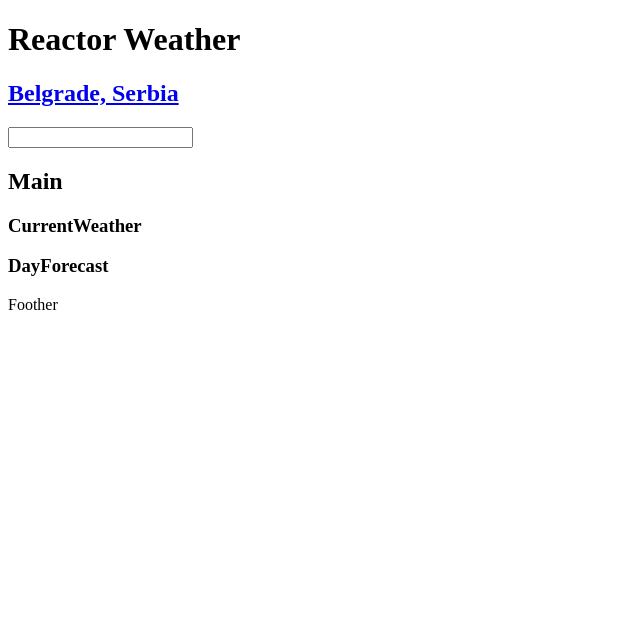
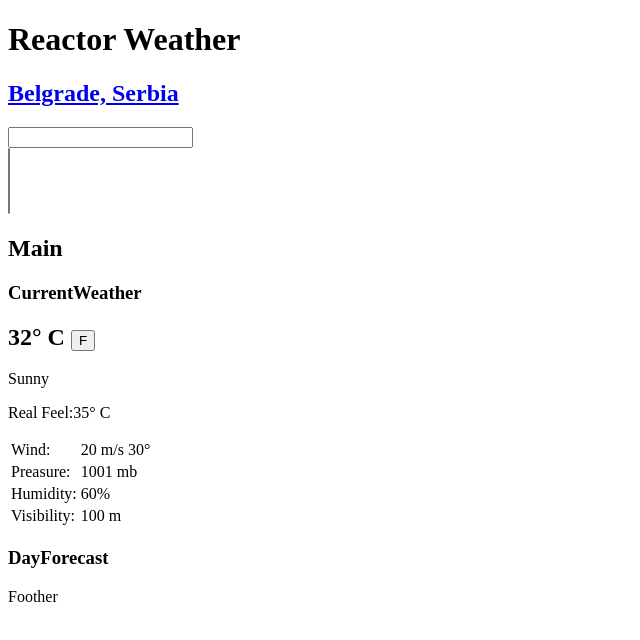
Before and after one commit to NikoTrif/ReactorWeather, a React (Create React App) app: page / in a window 1280 px wide. Shown: the top 640 px of the page, without its empty margins (0-640 px from the left). Built offline with nearby package versions, Linux system fonts and the light colour scheme.

Commit message:
CurrentWeather Skeleton

```diff
--- a/package.json
+++ b/package.json
@@ -8,6 +8,7 @@
     "@testing-library/user-event": "^13.5.0",
     "react": "^18.2.0",
     "react-dom": "^18.2.0",
+    "react-router-dom": "^6.8.1",
     "react-scripts": "5.0.1",
     "web-vitals": "^2.1.4"
   },
--- a/src/components/CurrentWeather.js
+++ b/src/components/CurrentWeather.js
@@ -2,7 +2,39 @@ import React from 'react';
 
 function CurrentWeather() {
     return (
-        <h3>CurrentWeather</h3>
+        <div>
+            <h3>CurrentWeather</h3>
+            <div>
+                <h2><span>32</span>° <span>C</span> <span><button>F</button></span></h2>
+                <p>Sunny</p>
+                <p><span>Real Feel:</span><span>35</span>° <span>C</span></p>
+                {/* <h2>{cTemp}°{unit} <span><button>{unusedUnit}</button></span></h2>
+                <p>{weather}</p>
+                <p>Real Feel: {rfTemp}°{unit}</p> */}
+            </div>
+            <div>
+                <table>
+                    <tbody>
+                        <tr>
+                            <td>Wind:</td>
+                            <td id="wind"><span id="wind-speed">20</span> m/s <span id="wind-direction">30</span>°</td>
+                        </tr>
+                        <tr>
+                            <td>Preasure:</td>
+                            <td><span id="pressure">1001</span> mb</td>
+                        </tr>
+                        <tr>
+                            <td>Humidity:</td>
+                            <td><span id="humidity">60</span>%</td>
+                        </tr>
+                        <tr>
+                            <td>Visibility:</td>
+                            <td><span id="visibility">100</span> m</td>
+                        </tr>
+                    </tbody>
+                </table>
+            </div>
+        </div>
     );
 }
 
--- a/src/components/Head.js
+++ b/src/components/Head.js
@@ -1,11 +1,15 @@
 import React from 'react';
+import { Link } from 'react-router-dom';
 
 function Head() {
     return (
         <div>
             <h1>Reactor Weather</h1>
-            <h2><a href="#">Belgrade, Serbia</a></h2>
+            <h2><Link to={'/'}>Belgrade, Serbia</Link></h2>
             <input type="text" />
+            <div>
+                <select name='CitySelect' id='citySelect' multiple aria-label='multiple select'></select>
+            </div>
         </div>
     );
 }
--- a/src/index.js
+++ b/src/index.js
@@ -1,7 +1,15 @@
 import React from 'react';
 import { createRoot } from 'react-dom';
 import App from './App';
+import { createBrowserRouter, RouterProvider } from 'react-router-dom';
+
+const router = createBrowserRouter([{
+    path: '/',
+    element: <App />
+}]);
 
 createRoot(document.querySelector('#root')).render(
-    <App />
+    <RouterProvider router={router}>
+        <App />
+    </RouterProvider>
 )
```
Also changed, not shown: 1 other file (tests, documents, lock files or other folders).
